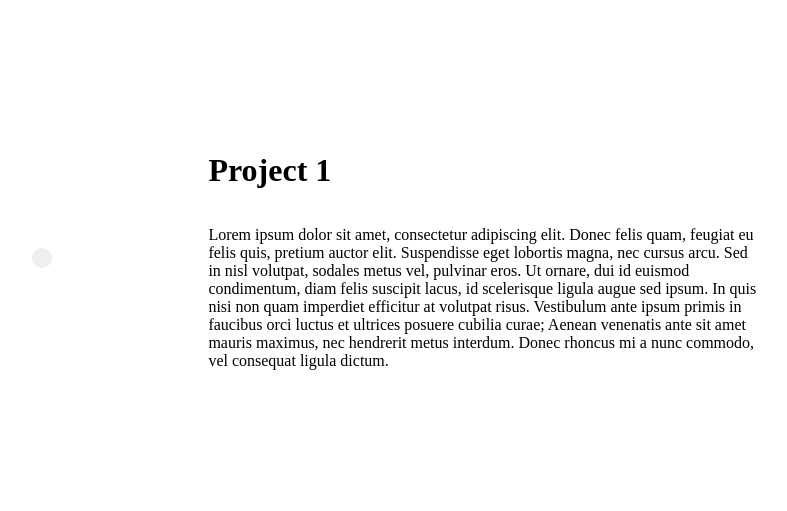
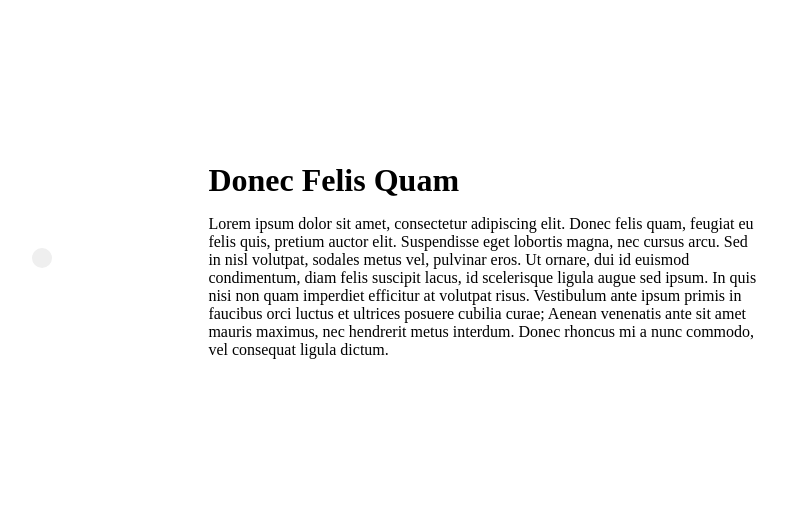
Before and after one commit to crystalogy/3D-Menu, a plain HTML site: page index.html in a window 1280 px wide. Shown: the whole page, without its empty margins (321-1108 px from the left). Drawn offline with Linux system fonts and the light colour scheme; some packages are replaced by stand-ins of ours; a script that the page names is missing.

Commit message:
adjusted space between h1 and p tags

```diff
--- a/index.html
+++ b/index.html
@@ -45,7 +45,7 @@
         </div>
     </div>
     <div class="project-text">
-        <h1>Project 1</h1>
+        <h1> Donec Felis Quam</h1>
         <p>Lorem ipsum dolor sit amet, consectetur adipiscing elit. Donec felis quam, feugiat eu felis quis, pretium auctor elit. Suspendisse eget lobortis magna, nec cursus arcu. Sed in nisl volutpat, sodales metus vel, pulvinar eros. Ut ornare, dui id euismod condimentum, diam felis suscipit lacus, id scelerisque ligula augue sed ipsum. In quis nisi non quam imperdiet efficitur at volutpat risus. Vestibulum ante ipsum primis in faucibus orci luctus et ultrices posuere cubilia curae; Aenean venenatis ante sit amet mauris maximus, nec hendrerit metus interdum. Donec rhoncus mi a nunc commodo, vel consequat ligula dictum.</p>
     </div>
 </div>
--- a/style.css
+++ b/style.css
@@ -25,7 +25,10 @@
     width: 50%;
     height: 100%;
     padding-right: 15%;
+}
 
+h1{
+    margin-bottom: 0;
 }
 
 .retro-tv{
```
